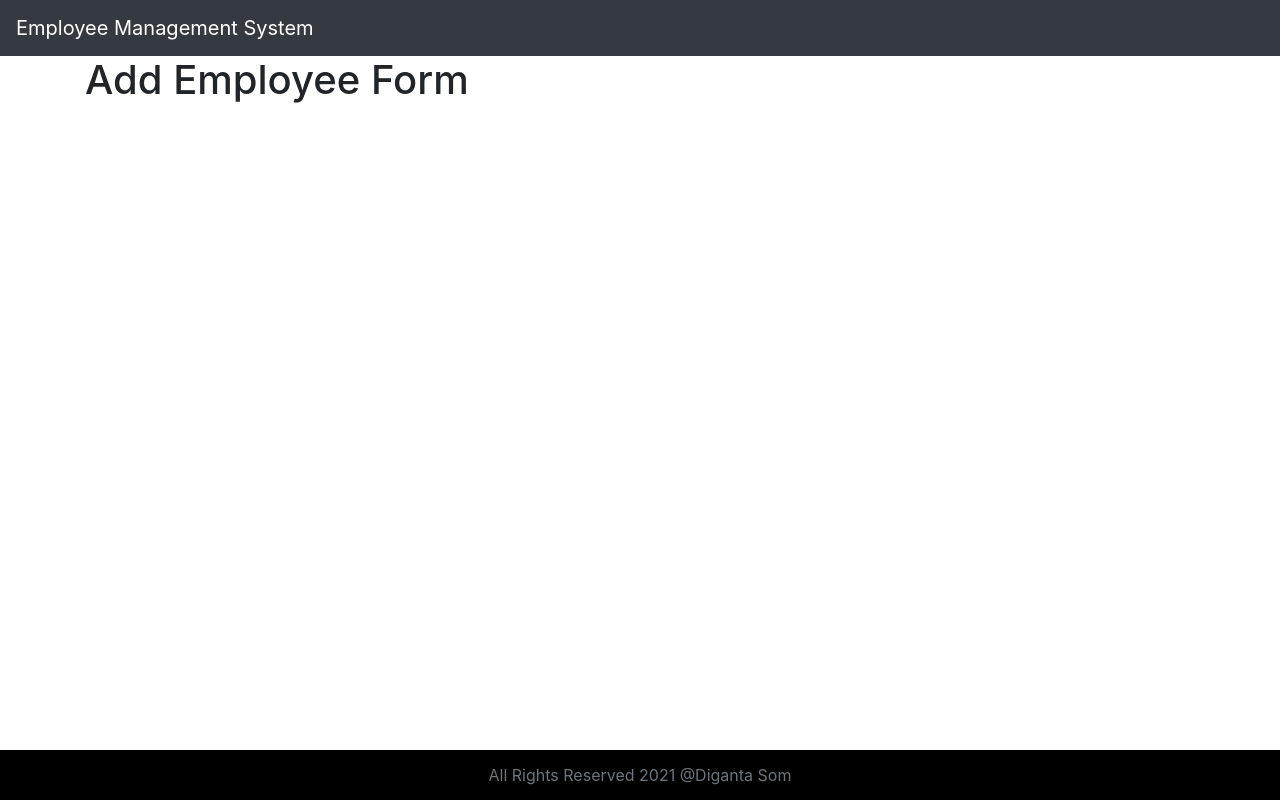
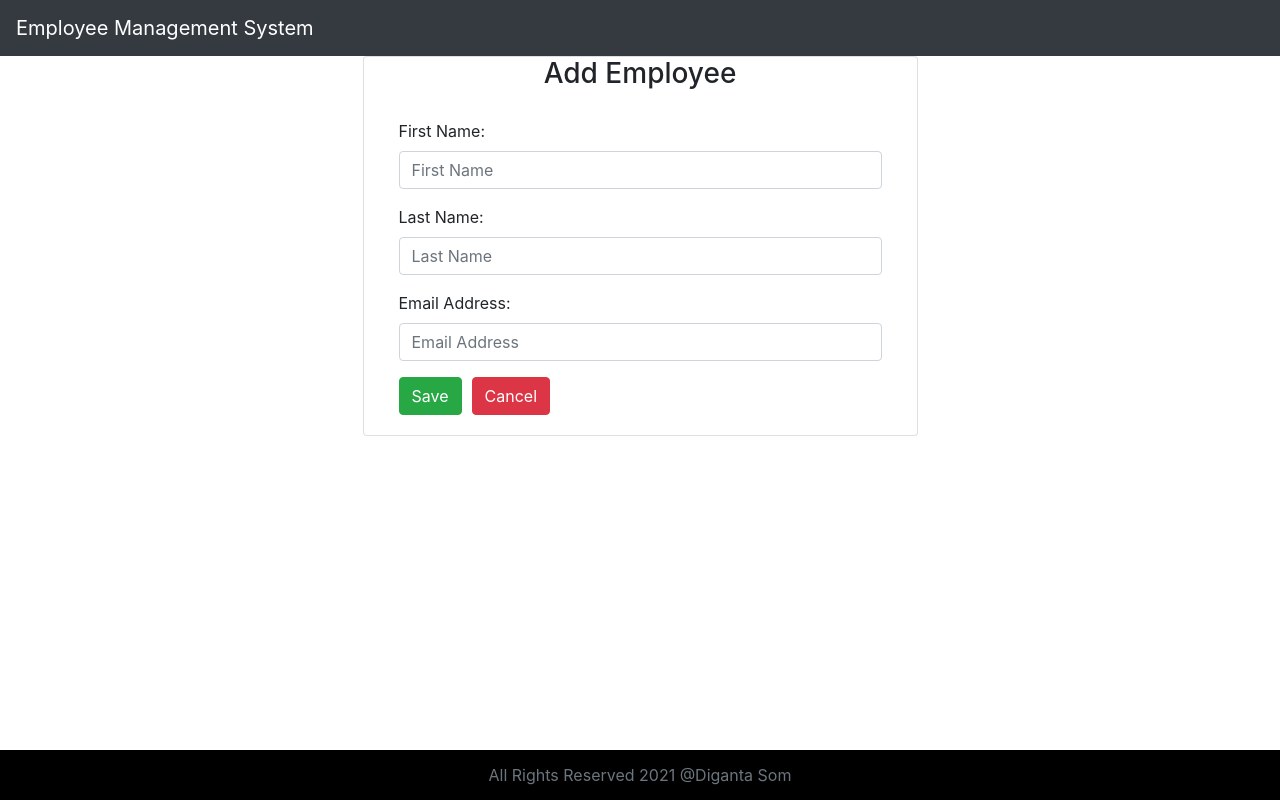
Before and after one commit to DigantaSom/EMS-React-SpringBoot, a React (Create React App) app in the folder ems-frontend/: page /add-employee in a window 1280 px wide. Built offline with nearby package versions, Linux system fonts and the light colour scheme.

Commit message:
Implemented create an employee functionality in the frontend

```diff
--- a/ems-frontend/src/components/CreateEmployee.jsx
+++ b/ems-frontend/src/components/CreateEmployee.jsx
@@ -1,7 +1,90 @@
-const CreateEmployee = () => {
+import { useState } from 'react';
+import EmployeeService from '../services/EmployeeService';
+
+const CreateEmployee = ({ history }) => {
+  const [formData, setFormData] = useState({
+    firstName: '',
+    lastName: '',
+    emailId: '',
+  });
+
+  const { firstName, lastName, emailId } = formData;
+
+  const handleChange = e => {
+    setFormData({
+      ...formData,
+      [e.target.name]: e.target.value,
+    });
+  };
+
+  const handleSubmit = e => {
+    e.preventDefault();
+
+    EmployeeService.saveEmployee(formData)
+      .then(() => history.push('/'))
+      .catch(err => console.log(err));
+  };
+
+  const handleCancel = () => {
+    history.goBack();
+  };
+
   return (
-    <div>
-      <h1>Add Employee Form</h1>
+    <div className='container'>
+      <div className='row'>
+        <div className='card col-md-6 offset-md-3'>
+          <h3 className='text-center'>Add Employee</h3>
+          <div className='card-body'>
+            <form onSubmit={handleSubmit}>
+              <div className='form-group'>
+                <label>First Name: </label>
+                <input
+                  type='text'
+                  name='firstName'
+                  value={firstName}
+                  onChange={handleChange}
+                  className='form-control'
+                  placeholder='First Name'
+                  required
+                />
+              </div>
+              <div className='form-group'>
+                <label>Last Name: </label>
+                <input
+                  type='text'
+                  name='lastName'
+                  value={lastName}
+                  onChange={handleChange}
+                  className='form-control'
+                  placeholder='Last Name'
+                  required
+                />
+              </div>
+              <div className='form-group'>
+                <label>Email Address: </label>
+                <input
+                  type='email'
+                  name='emailId'
+                  value={emailId}
+                  onChange={handleChange}
+                  className='form-control'
+                  placeholder='Email Address'
+                  required
+                />
+              </div>
+              <button
+                type='submit'
+                className='btn btn-success'
+                style={{ marginRight: 10 }}>
+                Save
+              </button>
+              <button type='button' className='btn btn-danger' onClick={handleCancel}>
+                Cancel
+              </button>
+            </form>
+          </div>
+        </div>
+      </div>
     </div>
   );
 };
--- a/ems-frontend/src/components/Header.jsx
+++ b/ems-frontend/src/components/Header.jsx
@@ -1,11 +1,13 @@
+import { Link } from 'react-router-dom';
+
 const Header = () => {
   return (
     <header>
       <nav className='navbar navbar-expand-md navbar-dark bg-dark'>
         <div>
-          <a href='/' className='navbar-brand'>
+          <Link to='/' className='navbar-brand'>
             Employee Management System
-          </a>
+          </Link>
         </div>
       </nav>
     </header>
--- a/ems-frontend/src/services/EmployeeService.js
+++ b/ems-frontend/src/services/EmployeeService.js
@@ -6,6 +6,10 @@ class EmployeeService {
   getEmployees() {
     return axios.get(EMPLOYEE_API_BASE_URL);
   }
+
+  saveEmployee(employee) {
+    return axios.post(EMPLOYEE_API_BASE_URL, employee);
+  }
 }
 
 export default new EmployeeService();
```
